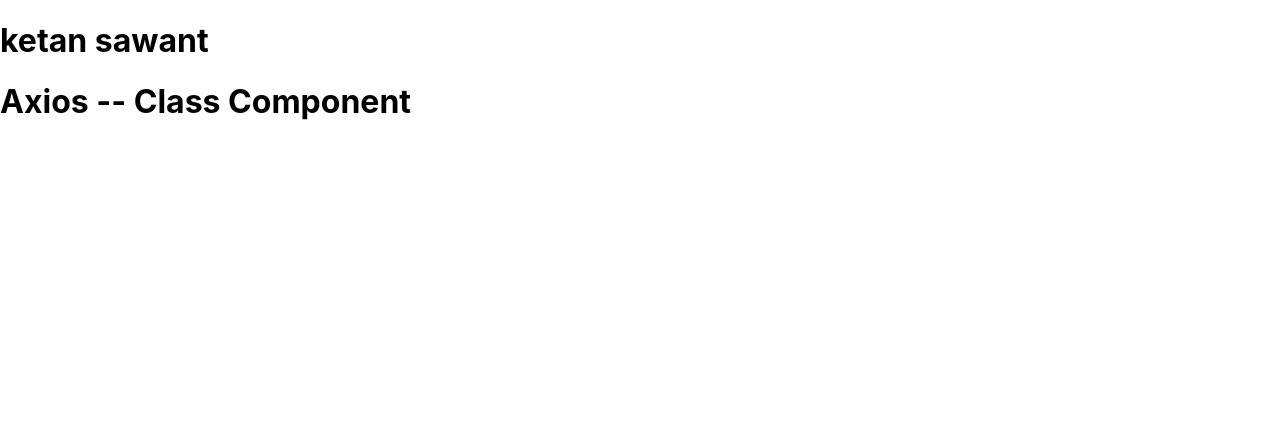
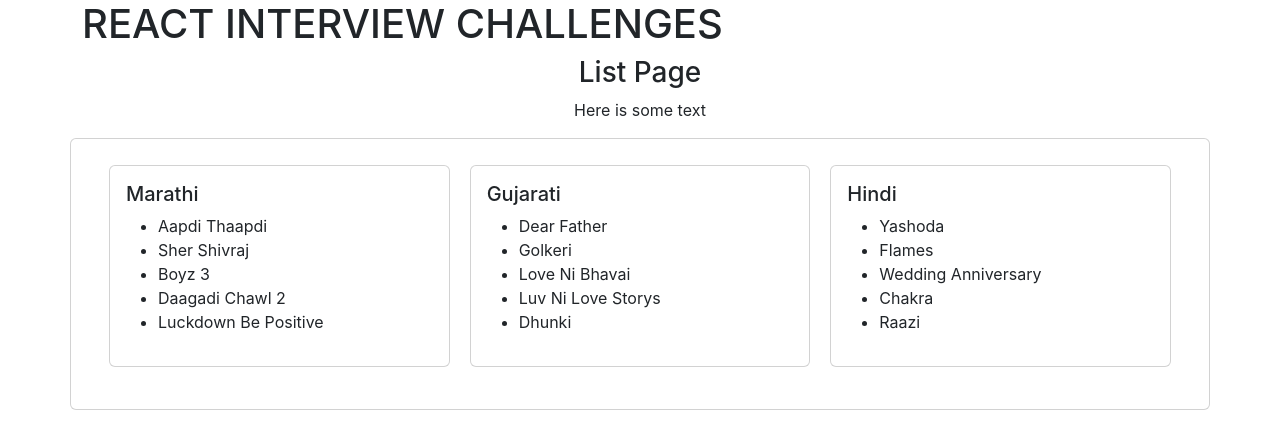
Before and after one commit to dishant0704/interview_challenges, a React (Create React App) app in the folder react_js/react_tasks/: page / in a window 1280 px wide. Shown: the top 448 px of the page. Built offline with nearby package versions, Linux system fonts and the light colour scheme; no server answers.

Commit message:
Interview: React.JS Developer :Thursday, 5 January 2023⋅16:30 – 17:00

```diff
--- a/react_js/react_tasks/package.json
+++ b/react_js/react_tasks/package.json
@@ -7,9 +7,12 @@
     "@testing-library/react": "^13.4.0",
     "@testing-library/user-event": "^13.5.0",
     "axios": "^1.2.2",
+    "bootstrap": "^5.2.3",
     "react": "^18.2.0",
     "react-dom": "^18.2.0",
+    "react-router-dom": "^6.6.1",
     "react-scripts": "5.0.1",
+    "sass": "^1.57.1",
     "web-vitals": "^2.1.4"
   },
   "scripts": {
--- a/react_js/react_tasks/public/index.html
+++ b/react_js/react_tasks/public/index.html
@@ -9,6 +9,8 @@
       name="description"
       content="Web site created using create-react-app"
     />
+    <link href="https://cdn.jsdelivr.net/npm/bootstrap@5.2.3/dist/css/bootstrap.min.css" rel="stylesheet" integrity="sha384-rbsA2VBKQhggwzxH7pPCaAqO46MgnOM80zW1RWuH61DGLwZJEdK2Kadq2F9CUG65" crossorigin="anonymous">
+    <script src="https://cdn.jsdelivr.net/npm/bootstrap@5.2.3/dist/js/bootstrap.bundle.min.js" integrity="sha384-kenU1KFdBIe4zVF0s0G1M5b4hcpxyD9F7jL+jjXkk+Q2h455rYXK/7HAuoJl+0I4" crossorigin="anonymous"></script>
     <link rel="apple-touch-icon" href="%PUBLIC_URL%/logo192.png" />
     <!--
       manifest.json provides metadata used when your web app is installed on a
@@ -28,7 +30,7 @@
   </head>
   <body>
     <noscript>You need to enable JavaScript to run this app.</noscript>
-    <div id="root"></div>
+    <div class="container" id="root"></div>
     <!--
       This HTML file is a template.
       If you open it directly in the browser, you will see an empty page.
--- a/react_js/react_tasks/src/App.js
+++ b/react_js/react_tasks/src/App.js
@@ -1,18 +1,21 @@
 import {Fragment} from 'react';
+//import '../node_modules/bootstrap/dist/css/bootstrap.min.css'
 import TeskDependencies from './components/TeskDependencies/TeskDependencies'
 import './App.css';
 import CountFun from './components/TasksCounter/CountFun';
 import CountClass from './components/TasksCounter/CountClass';
 import AxiosClass from './components/TaskAxios/AxiosClass';
+import MoviesListClass from './components/MoveList/MoviesListClass';
 
 function App() {
   return (
     <Fragment>
-    <h1>ketan sawant</h1>
+    <h1>REACT INTERVIEW CHALLENGES</h1>
     {/* <TeskDependencies />
     <CountFun />
-    <CountClass /> */}
-    <AxiosClass baseURL = "https://lobster-app-ddwng.ondigitalocean.app/product/list" api_key="Z9Q7WKEY7ORGBUFGN3EG1QS5Y7FG8DU29GHKKSZH"/>
+    <CountClass />
+    <AxiosClass baseURL = "https://lobster-app-ddwng.ondigitalocean.app/product/list" api_key="Z9Q7WKEY7ORGBUFGN3EG1QS5Y7FG8DU29GHKKSZH"/>*/}
+    <MoviesListClass />
     </Fragment>
   );
 }
--- /dev/null
+++ b/react_js/react_tasks/src/components/MoveList/MoviesListClass.js
@@ -0,0 +1,46 @@
+import React, { Fragment } from 'react';
+import MoviesData from './data/moviesData.json'
+import './scss/_moveList.scss'
+
+class MoviesListClass extends React.Component {
+
+    constructor() {
+        super();
+        this.state = {
+            moviesData: MoviesData
+        }
+    }
+
+    render() {
+        const { moviesData } = this.state;
+        return (
+            <Fragment>
+                <div className='row text-center'>
+                    <h3>List Page</h3>
+                    <p>Here is some text</p>
+                </div>
+                <div className='row '>
+                    <div className="card">
+                        <div className="card-body d-flex flex-row mb-3">
+                            {moviesData.map((movieCat, a) => (
+                                <div key={"con_" + a} className="card col cardWrapper">
+                                    <div className="card-body">
+                                        <h5 key={"title_" + a } className="card-title">{movieCat.catName}</h5>
+                                        <ul>
+                                        {movieCat.movies.map((movie, b)=>(
+                                            <li key={"mov_"+a+"_"+b}>{movie.name}</li>
+                                        ))}
+                                        </ul>
+                                    </div>
+                                </div>
+                            ))}
+                        </div>
+                    </div>
+                </div>
+            </Fragment>
+        )
+    }
+
+}
+
+export default MoviesListClass;
--- /dev/null
+++ b/react_js/react_tasks/src/components/MoveList/data/moviesData.json
@@ -0,0 +1,32 @@
+[
+    {
+        "catName": "Marathi",
+        "movies":[
+            {"name": "Aapdi Thaapdi", "img": "https://m.media-amazon.com/images/S/pv-target-images/a4b0309d26d7abf8e2a6dd143ddf1a6cb6dd66c5ffc27a823275068455deb529._UR1920,1080_UX400_UY225_.png"},
+            {"name": "Sher Shivraj", "img": "https://m.media-amazon.com/images/S/pv-target-images/39c02c639026f548e911068707960ee8281836bde3b6a07eac5fbb87094fc1f2._UR1920,1080_UX400_UY225_.jpg"},
+            {"name": "Boyz 3", "img": "https://m.media-amazon.com/images/S/pv-target-images/595cb53c11e6daad668a97f13539d030360a9d672bb01893a535093664912b79._UR1920,1080_UX400_UY225_.jpg"},
+            {"name": "Daagadi Chawl 2", "img": "https://m.media-amazon.com/images/S/pv-target-images/88b8242e7358d6c9ae118938d47cda0935108a229490e8179d788bf5228db862._UR1920,1080_UX400_UY225_.jpg"},
+            {"name": "Luckdown Be Positive", "img": "https://m.media-amazon.com/images/S/pv-target-images/383e33959a7baf085223bd86ac64969ebe5567ca79ca93f155c32d30d81bf692._UR1920,1080_UX400_UY225_.jpg"}
+        ]
+    },
+    {
+        "catName": "Gujarati",
+        "movies":[
+            {"name": "Dear Father", "img": "https://m.media-amazon.com/images/S/pv-target-images/91af93147109c00d05e4ff63bb9c10316ed4acb3922d3bc353c653dfce658fdd._UR1920,1080_UX400_UY225_.jpg"},
+            {"name": "Golkeri", "img": "https://m.media-amazon.com/images/S/pv-target-images/9106f4d12f294e5e4f82da82428c3d416eb5a4118f8419b97583791b415bfa0c._UR1920,1080_UX400_UY225_.jpg"},
+            {"name": "Love Ni Bhavai", "img": "https://m.media-amazon.com/images/S/pv-target-images/4c769ef34755c0d3cabb3a523374a30b621a756069843bed86dc233d6bb3d5a7._UR1920,1080_UX400_UY225_.jpg"},
+            {"name": "Luv Ni Love Storys", "img": "https://m.media-amazon.com/images/S/pv-target-images/9ced2150ebb73c667b44e8b253f6e56f5f463494c7a3082b84b3f08ac054f775._UR1920,1080_UX400_UY225_.jpg"},
+            {"name": "Dhunki", "img": "https://m.media-amazon.com/images/S/pv-target-images/3775593bc8bd69655255b3bf640e3748b0dadbf4036ac0137e753f157a01fba4._UR1920,1080_UX400_UY225_.jpg"}
+        ]
+    },
+    {
+        "catName": "Hindi",
+        "movies":[
+            {"name": "Yashoda", "img": "https://m.media-amazon.com/images/S/pv-target-images/81f453a8de24ab534eda169d58e31fdf814cb1978dcb61af5d0fd8123b86a01a._UR1920,1080_UX400_UY225_.jpg"},
+            {"name": "Flames", "img": "https://m.media-amazon.com/images/S/pv-target-images/8acfa335482a09cc2e3e78282baf6299f012f4c4c9a0b40303d543a94afa8cd1._UR1920,1080_UX400_UY225_.jpg"},
+            {"name": "Wedding Anniversary", "img": "https://m.media-amazon.com/images/S/pv-target-images/51a6d0b7123d05ae64f8821c5339d608d1d07dc0633a51372485b64fb7d30858._UR1920,1080_UX400_UY225_.jpg"},
+            {"name": "Chakra", "img": "https://m.media-amazon.com/images/S/pv-target-images/7eb6aa8aa58e36b09b41c909e18d11395befb7447a287d34717bdf133181d7a3._UR1920,1080_UX400_UY225_.jpg"},
+            {"name": "Raazi", "img": "https://m.media-amazon.com/images/S/pv-target-images/2c69ecf2364246f16b4ff521a9848594e359e29b07c3997252616834655cbb8e._UR1920,1080_UX400_UY225_.jpg"}
+        ]
+    }
+]
--- /dev/null
+++ b/react_js/react_tasks/src/components/MoveList/scss/_moveList.scss
@@ -0,0 +1,4 @@
+
+.cardWrapper{
+    margin: 10px;
+}
```
Also changed, not shown: 1 other file (tests, documents, lock files or other folders).
